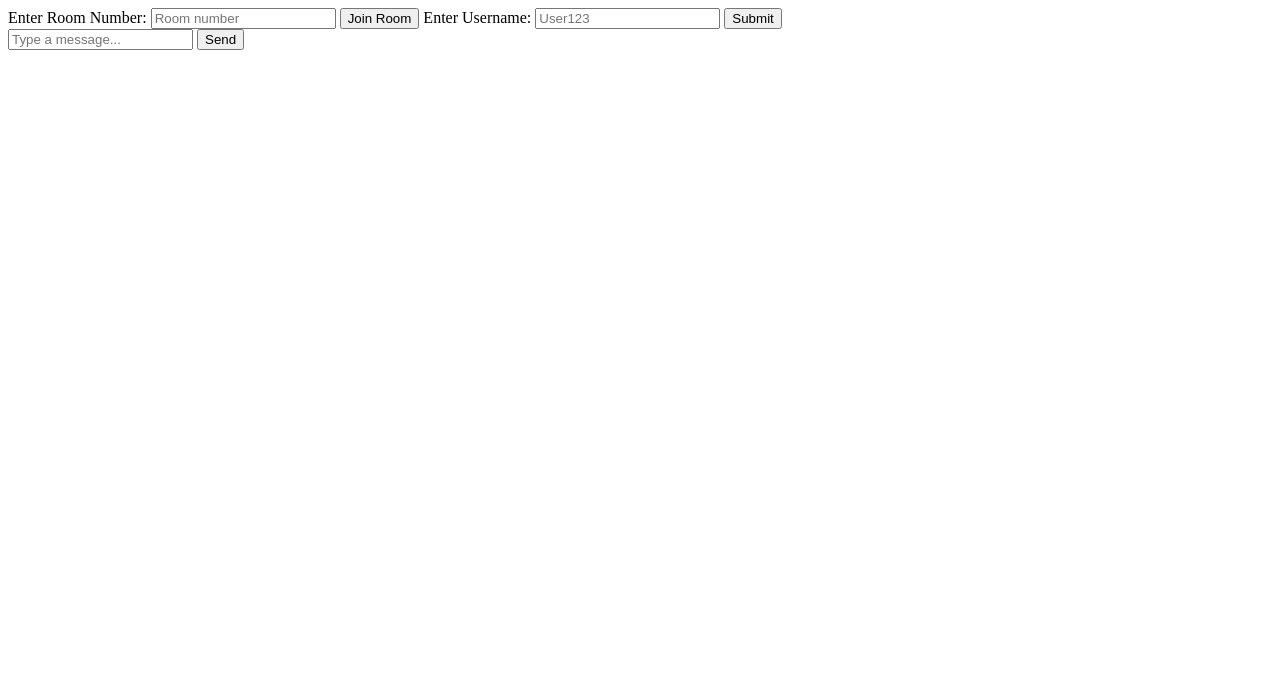
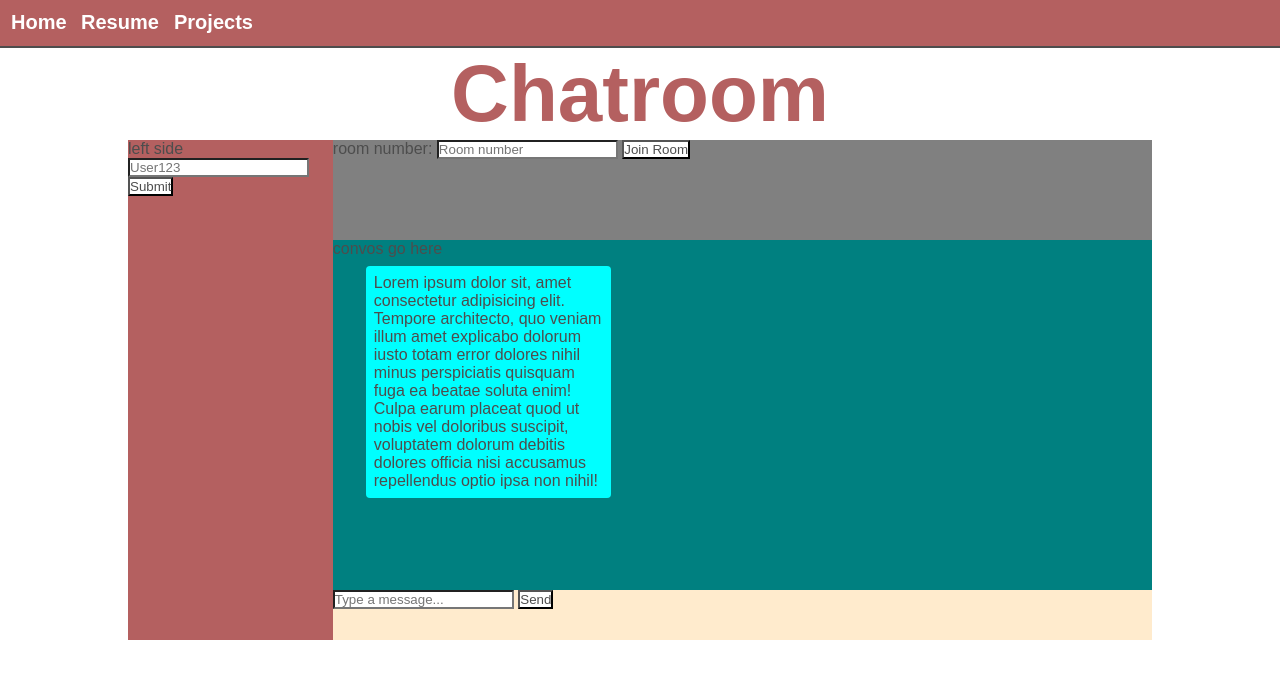
Before and after one commit to mnelson711/personal-website, a website: page chatroom.html in a window 1280 px wide. Drawn offline with nearby package versions, Linux system fonts and the light colour scheme.

Commit message:
fixed resume page + chatroom edits

```diff
--- a/chatroom.html
+++ b/chatroom.html
@@ -5,20 +5,56 @@
     <meta charset="UTF-8">
     <meta name="viewport" content="width=device-width, initial-scale=1.0">
     <title>Chat Room</title>
+    <link rel="stylesheet" href="chatroom.css">
 </head>
 
 <body>
-    <label for="roomInput">Enter Room Number:</label>
-    <input type="text" id="roomInput" placeholder="Room number">
-    <button onclick="joinRoom()">Join Room</button>
 
-    <label for="nameInput">Enter Username:</label>
+    <nav class="top-bar">
+        <a href="home" class="hvr-underline-from-center">Home</a>
+        <a href="resume" class="hvr-underline-from-center">Resume</a>
+        <a href="projects" class="hvr-underline-from-center">Projects</a>
+    </nav>
+
+    <h1 id="title">Chatroom</h1>
+
+    <div class="outer-div">
+        <!-- this is where  -->
+        <div id="left-side">
+            left side
+            <input type="text" id="nameInput" placeholder="User123">
+            <button onclick="setUsername()">Submit</button>
+        </div>
+        <div id="right-side">
+            <!-- right side -->
+            <div id="room-number">
+                room number:
+                <input type="text" id="roomInput" placeholder="Room number">
+                <button onclick="joinRoom()">Join Room</button>
+            </div>
+            <div id="messages">
+                convos go here
+                <div class="chat">
+                    Lorem ipsum dolor sit, amet consectetur adipisicing elit. Tempore architecto, quo veniam illum amet explicabo dolorum iusto totam error dolores nihil minus perspiciatis quisquam fuga ea beatae soluta enim! Culpa earum placeat quod ut nobis vel doloribus suscipit, voluptatem dolorum debitis dolores officia nisi accusamus repellendus optio ipsa non nihil!
+                </div>
+            </div>
+            <div id="send-message">
+                <input type="text" id="messageInput" placeholder="Type a message...">
+                <button onclick="sendMessage()">Send</button>
+            </div>
+        </div>
+    </div>
+    <!-- <label for="roomInput">Enter Room Number:</label> -->
+    <!-- <input type="text" id="roomInput" placeholder="Room number"> -->
+    <!-- <button onclick="joinRoom()">Join Room</button> -->
+
+    <!-- <label for="nameInput">Enter Username:</label>
     <input type="text" id="nameInput" placeholder="User123">
-    <button onclick="setUsername()">Submit</button>
+    <button onclick="setUsername()">Submit</button> -->
 
-    <div id="messages"></div>
+    <!-- <div id="messages"></div>
     <input type="text" id="messageInput" placeholder="Type a message...">
-    <button onclick="sendMessage()">Send</button>
+    <button onclick="sendMessage()">Send</button> -->
 
     <script src="https://cdnjs.cloudflare.com/ajax/libs/socket.io/4.0.1/socket.io.js"></script>
     <script>
@@ -38,7 +74,7 @@
                 // Handle incoming messages within the room
                 socket.on('message', (data) => {
                     const messagesDiv = document.getElementById('messages');
-                    messagesDiv.innerHTML += `<p>${data}</p>`;
+                    messagesDiv.innerHTML += `<div class="chat">${data}</div>`;
                 });
             }
         }
--- /dev/null
+++ b/public/chatroom.css
@@ -0,0 +1,254 @@
+* {
+    margin: 0;
+    padding: 0;
+    box-sizing: border-box;
+    background-color: white;
+    font-family: sans-serif;
+    color: #4D4D4D;
+}
+
+@font-face {
+    font-family: Elianto;
+    src: url(san-marino-beach-font/SanMarinoBeach-2OOLW.ttf);
+}
+
+.top-bar {
+    background-color: #B46060;
+    font-family: sans-serif;
+    justify-content: space-between;
+    /* text-align:center; */
+    padding: .5%;
+    /* text-align: center; */
+    border-color: black;
+    border-bottom: solid;
+    border-width: 2px;
+    /* display: inline-flex; */
+    width: 100%;
+
+}
+
+.heading-link {
+    color: #4D4D4D;
+    text-decoration: none;
+    font-family: sans-serif;
+    font-size: 20px;
+    font-weight: bold;
+    padding: 5px;
+    background-color: #B46060;
+
+}
+
+.heading-link:hover {
+    color: rgb(148, 148, 165);
+    /* padding: 0%; */
+}
+
+/* button:hover {
+    color: black;
+} */
+
+#title {
+    color: #B46060;
+    text-align: center;
+    font-weight: bolder;
+    font-size: 60pt;
+}
+
+.outer-div {
+    /* justify-content: center; */
+    /* text-align: center; */
+    display: flex;
+    background-color: #4D4D4D;
+    width: 80%;
+    animation-name: fade;
+    animation-duration: 3s;
+    animation-fill-mode: forwards;
+    /* text-align: center; */
+    margin: auto;
+    height: 500px;
+}
+
+#left-side {
+    width: 20%;
+    background-color: #B46060;
+}
+
+#right-side {
+    width: 80%;
+    background-color: aquamarine;
+}
+
+#room-number {
+    height: 20%;
+    background-color: grey;
+}
+
+#messages {
+    height: 70%;
+    background-color: teal;
+    overflow: hidden;
+}
+
+.chat {
+    width: 30%;
+    height: auto;
+    background-color: aqua;
+    margin-left: 4%;
+    margin-top: 1%;
+    border-radius: 4px;
+    padding: 1%;
+}
+
+#send-message {
+    height: 10%;
+    background-color: blanchedalmond;
+}
+
+.section {
+    background-color: #4D4D4D;
+    padding: 2%;
+    margin: 1%;
+    margin-top: 12%;
+    /* display: table-cell; */
+    width: 300px;
+    height: 300px;
+    border: solid;
+    border-color: black;
+    border-radius: 2%;
+}
+
+
+h1 {
+    color: #4D4D4D;
+    font-family: sans-serif;
+}
+
+@-webkit-keyframes hvr-pulse {
+    25% {
+        -webkit-transform: scale(1.1);
+        transform: scale(1.1);
+    }
+
+    75% {
+        -webkit-transform: scale(0.9);
+        transform: scale(0.9);
+    }
+}
+
+@keyframes hvr-pulse {
+    25% {
+        -webkit-transform: scale(1.1);
+        transform: scale(1.1);
+    }
+
+    75% {
+        -webkit-transform: scale(0.9);
+        transform: scale(0.9);
+    }
+}
+
+.hvr-pulse {
+    display: inline-block;
+    vertical-align: middle;
+    -webkit-transform: perspective(1px) translateZ(0);
+    transform: perspective(1px) translateZ(0);
+    box-shadow: 0 0 1px rgba(0, 0, 0, 0);
+}
+
+.hvr-pulse:hover,
+.hvr-pulse:focus,
+.hvr-pulse:active {
+    -webkit-animation-name: hvr-pulse;
+    animation-name: hvr-pulse;
+    -webkit-animation-duration: 1s;
+    animation-duration: 1s;
+    -webkit-animation-timing-function: linear;
+    animation-timing-function: linear;
+    -webkit-animation-iteration-count: infinite;
+    animation-iteration-count: infinite;
+}
+
+
+/* Underline From Center */
+.hvr-underline-from-center {
+    display: inline-block;
+    vertical-align: middle;
+    -webkit-transform: perspective(1px) translateZ(0);
+    transform: perspective(1px) translateZ(0);
+    box-shadow: 0 0 1px rgba(0, 0, 0, 0);
+    position: relative;
+    overflow: hidden;
+    color: white;
+    text-decoration: none;
+    font-family: sans-serif;
+    font-size: 20px;
+    font-weight: bold;
+    padding: 5px;
+    background-color: #B46060;
+}
+
+.hvr-underline-from-center:before {
+    content: "";
+    position: absolute;
+    z-index: -1;
+    left: 51%;
+    right: 51%;
+    bottom: 0;
+    background: #4D4D4D;
+    height: 4px;
+    -webkit-transition-property: left, right;
+    transition-property: left, right;
+    -webkit-transition-duration: 0.3s;
+    transition-duration: 0.3s;
+    -webkit-transition-timing-function: ease-out;
+    transition-timing-function: ease-out;
+}
+
+.hvr-underline-from-center:hover:before,
+.hvr-underline-from-center:focus:before,
+.hvr-underline-from-center:active:before {
+    left: 0;
+    right: 0;
+}
+
+
+
+HTML CSSResult Skip Results Iframe EDIT ON @-webkit-keyframes fade {
+    0% {
+        opacity: 0;
+    }
+
+    100% {
+        opacity: 1;
+    }
+}
+
+@-moz-keyframes fade {
+    0% {
+        opacity: 0;
+    }
+
+    100% {
+        opacity: 1;
+    }
+}
+
+@-o-keyframes fade {
+    0% {
+        opacity: 0;
+    }
+
+    100% {
+        opacity: 1;
+    }
+}
+
+@keyframes fade {
+    0% {
+        opacity: 0;
+    }
+
+    100% {
+        opacity: 1;
+    }
+}
```
Also changed, not shown: index.html (+0 -1 lines), projects.html (+0 -1 lines), resume.html (+8 -17 lines), 1 other file.
